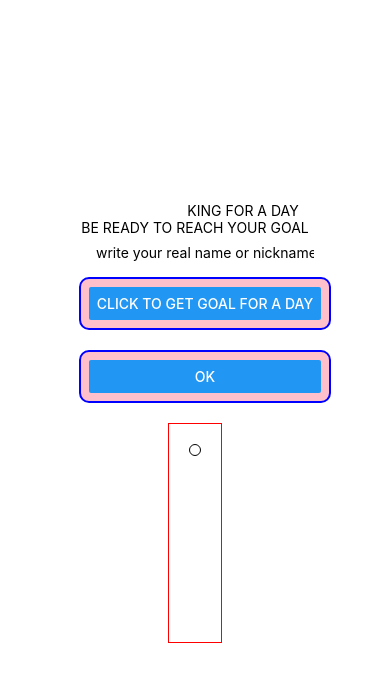
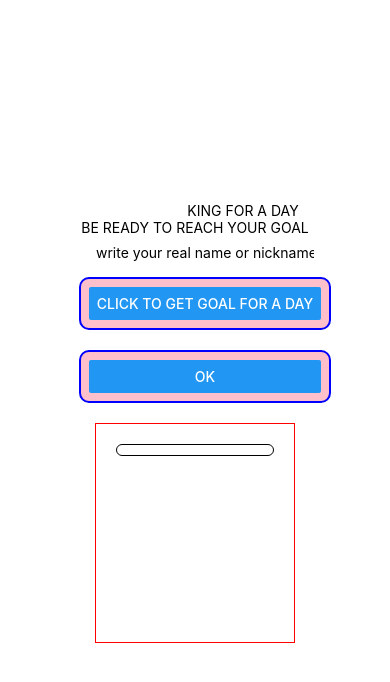
Before and after one commit to Stadionova/React-native_goals_list, a React Native app: screen / in a window 390 px wide. Both pictures are taken after a click on the button "CLICK TO GET GOAL FOR A DAY". Shown: the top 682 px of the page. Built offline with nearby package versions, Linux system fonts and the light colour scheme.

Commit message:
changed ScrollView component to FlatList for scroll as we have a dynamic list of goals

```diff
--- a/App.js
+++ b/App.js
@@ -1,5 +1,5 @@
 // import {StatusBar} from 'expo-status-bar';
-import {Button, StyleSheet, Text, TextInput, View, ScrollView} from 'react-native';
+import {Button, StyleSheet, Text, TextInput, View, FlatList} from 'react-native';
 import {useState} from "react";
 
 export default function App() {
@@ -38,21 +38,14 @@ export default function App() {
                     <Button title={'OK'}/>
                 </View>
             </View>
-            {/*<View style={styles.goalsListWrapper}>*/}
-            {/*    {goalsList.map((goal, index) => (*/}
-            {/*        <View key={index} style={styles.goal}>*/}
-            {/*            <Text style={styles.goalText}>{goal}</Text>*/}
-            {/*        </View>*/}
-            {/*    ))}*/}
-            {/*</View>*/}
             <View style={styles.goalsListWrapper}>
-                <ScrollView alwaysBounceVertical={false}>
-                    {goalsList.map((goal, index) => (
-                        <View key={index} style={styles.goal}>
-                            <Text style={styles.goalText}>{goal}</Text>
+                <FlatList data={goalsList} renderItem={goal => {
+                    return (
+                        <View style={styles.goal}>
+                            <Text style={styles.goalText}>{goal.item}</Text>
                         </View>
-                    ))}
-                </ScrollView>
+                    )
+                }} alwaysBounceVertical={false}/>
             </View>
         </View>
     );
@@ -63,7 +56,8 @@ const styles = StyleSheet.create({
         borderColor: 'red',
         borderWidth: 1,
         padding: 20,
-        height: 220
+        height: 220,
+        width: 200
     },
     goal: {
         marginBottom: 10,
```
